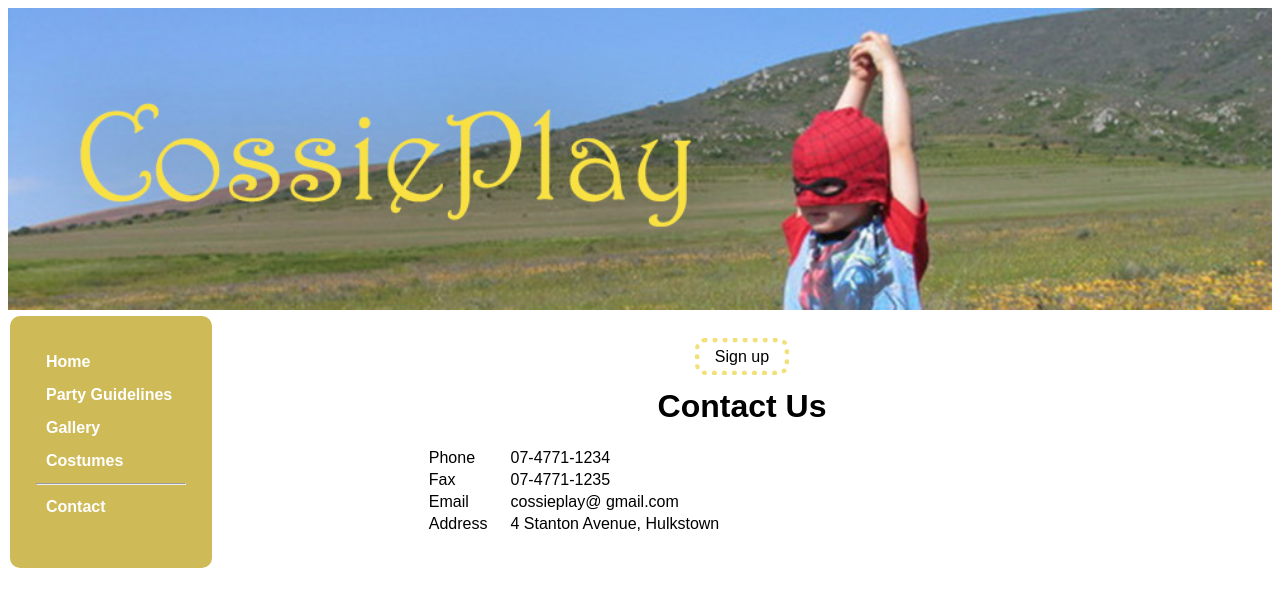
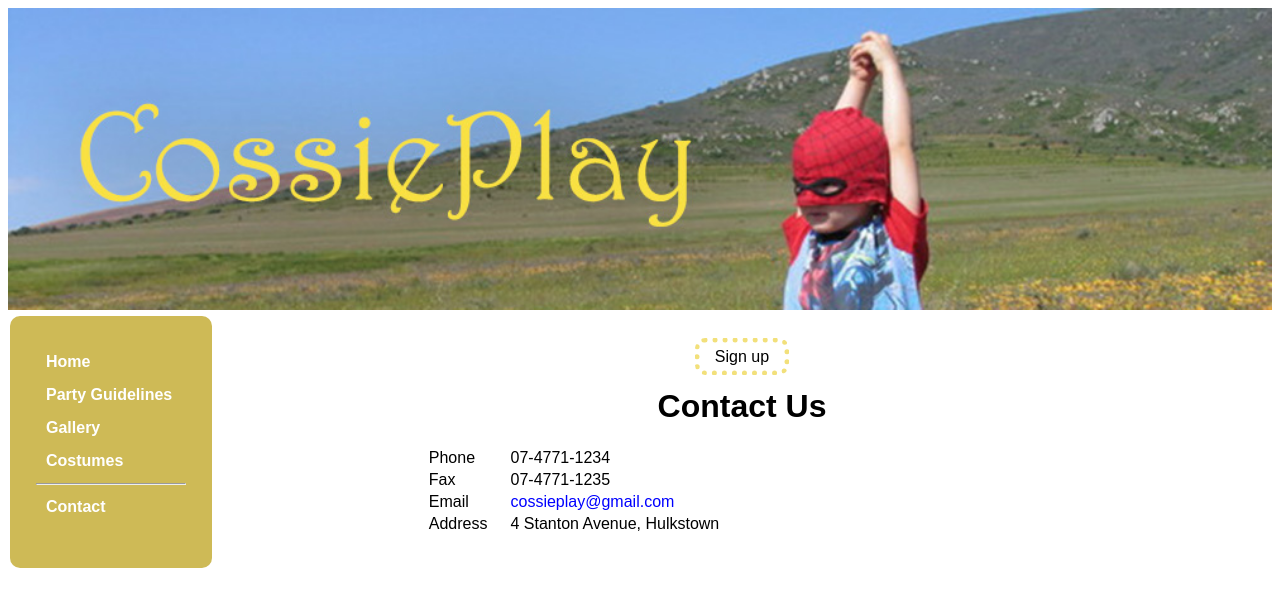
Before and after one commit to Hsinyiwang/Cossieplay, a plain HTML site: page contact.html in a window 1280 px wide. Drawn offline with Linux system fonts and the light colour scheme.

Commit message:
Made email a link using mailto:

```diff
--- a/contact.html
+++ b/contact.html
@@ -28,7 +28,6 @@
       </ul></td>
     <td width="100%"><div class="textincenter">
 
-        <!--<a href="sign-up.html"><input style="font-size: 400px;" type="button" value="Sign-up"/></a>-->
 
         <a href="sign-up.html"><span class="signUpButton">Sign up</span></a>
         <h1> Contact Us </h1>
@@ -44,7 +43,7 @@
             </tr>
             <tr>
               <td> Email </td>
-              <td> cossieplay@ gmail.com </td>
+              <td> <a class="blue" href="mailto:cossieplay@gmail.com">cossieplay@gmail.com</a> </td>
             </tr>
             <tr>
               <td class="cellPadding"> Address </td>
```
